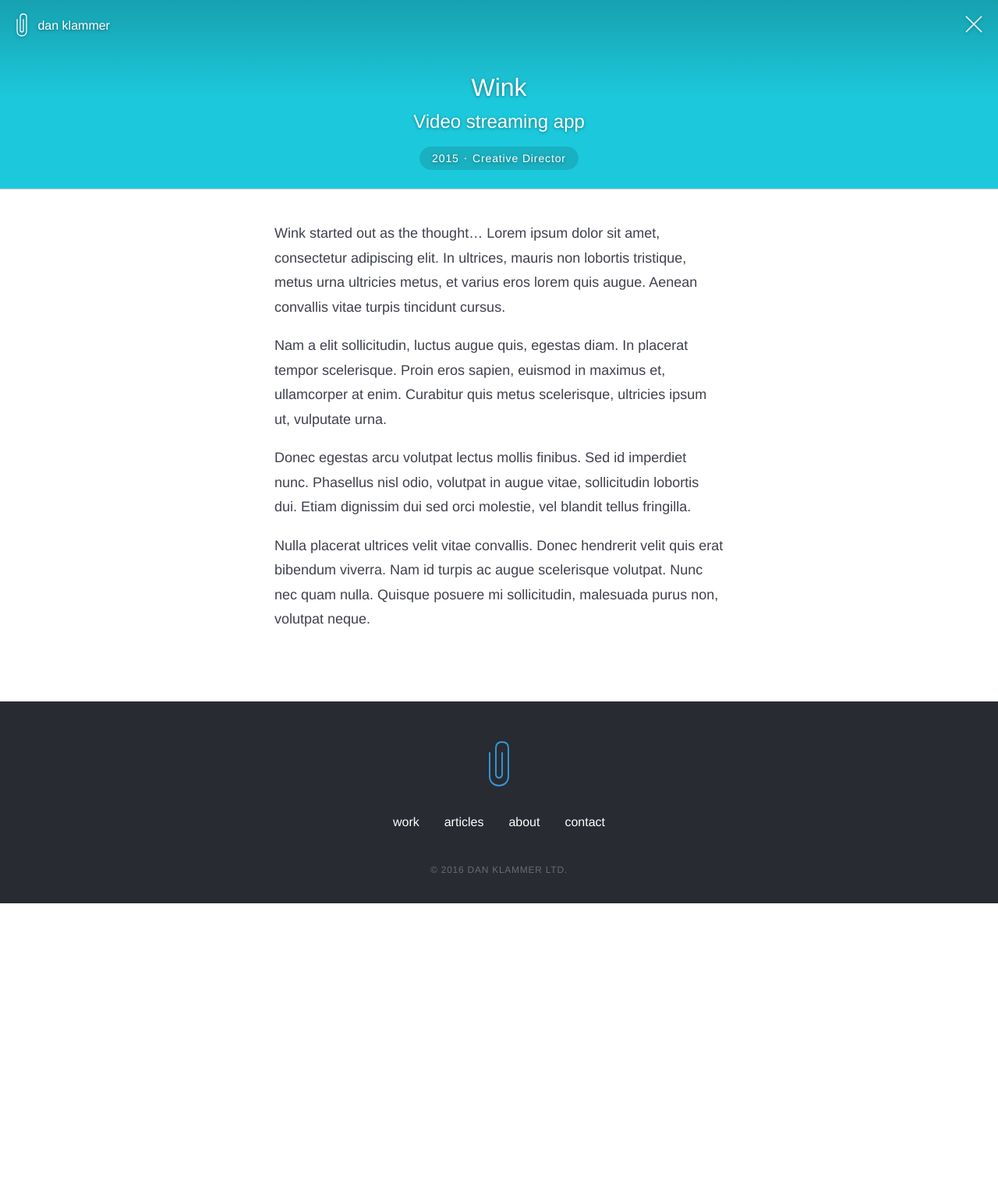
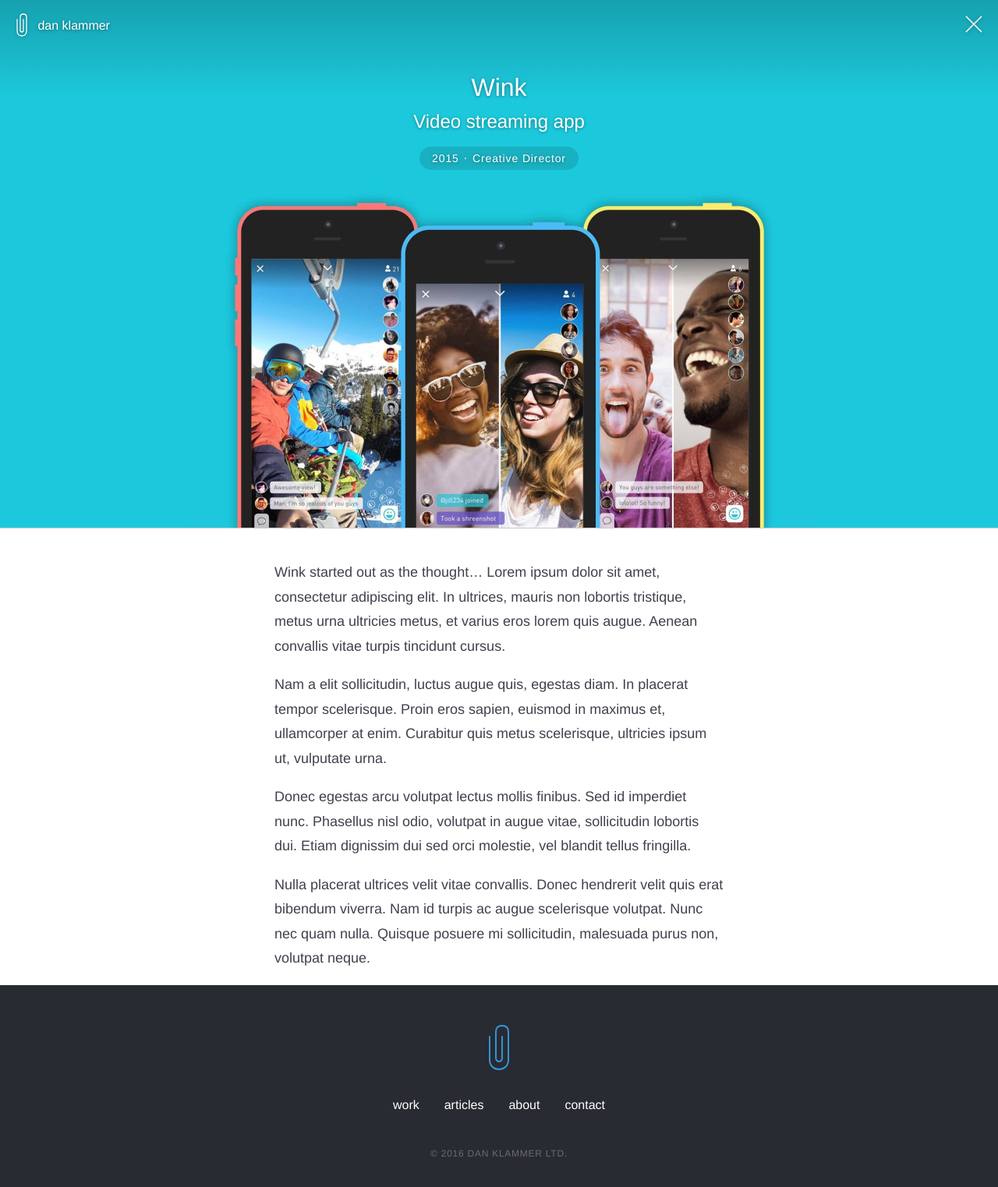
Before and after one commit to danklammer/danklammer.github.io, a Jekyll site: the page built from work/_posts/2015-01-01-wink.md, in a window 1280 px wide. Shown: the whole page at 78% size. Built offline with Jekyll 4.4.1, drawn with Linux system fonts in a browser that asks for light colours; before the commit the page ends 1159 px from its top, so only the background shows below that.

Commit message:
Wink Imagery

```diff
--- a/work/_posts/2015-01-01-wink.md
+++ b/work/_posts/2015-01-01-wink.md
@@ -5,7 +5,9 @@ tagline:        "Video streaming app"
 year:           2015
 role:           Creative Director
 color:          "28, 201, 220"
-cover-image:     /img/work/wink/wink-cover.jpg
+cover-image:    /img/work/wink/wink-cover.jpg
+hero-image:     /img/work/wink/wink-hero.jpg
+hero-repeat:    no-repeat
 permalink:      /wink/
 ---
 
```
Also changed, not shown: img/work/wink/wink-cover.jpg, img/work/wink/wink-hero.jpg (added).
